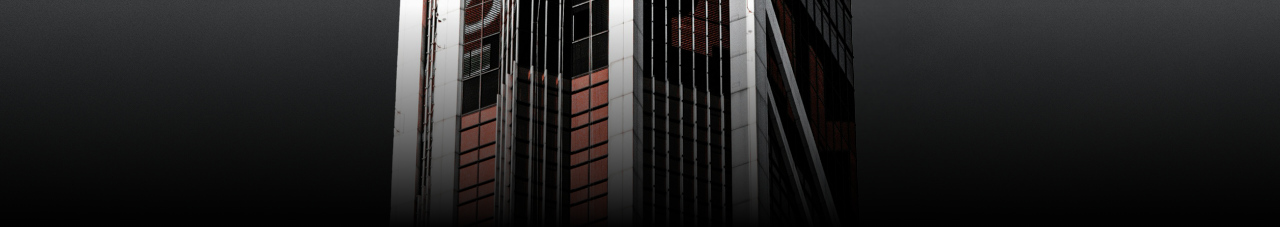
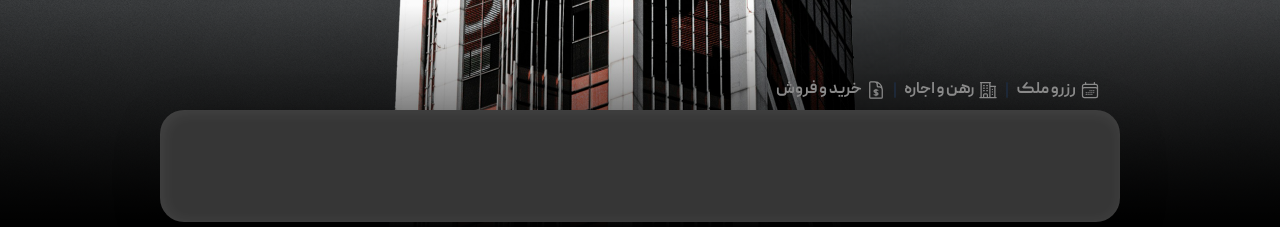
Before and after one commit to next-summer-1404/unknown, a Next.js app: page / in a window 1280 px wide. Shown: the part 670-897 px from the top of the page. Built offline with nearby package versions, Linux system fonts and the light colour scheme.

Commit message:
add icon to searchbar

```diff
--- /dev/null
+++ b/src/components/HomeContainer/SearchBar/searchBar.tsx
@@ -0,0 +1,30 @@
+// import Image from "next/image";
+import { BuildingOffice2Icon, CalendarDaysIcon, DocumentCurrencyDollarIcon } from "@heroicons/react/24/outline";
+const SearchBar = () => {
+
+
+  return (
+
+    <div className="absolute bottom-2 lg:w-full  z-50 flex flex-col items-center">
+      <div className="flex w-3/4 items-center gap-2 px-5 py-2">
+        <button className="flex items-center gap-1 cursor-pointer text-[#8C8C8C]">
+            <CalendarDaysIcon className="w-5 h-5 text-[#8C8C8C]" />
+          <span>رزرو ملک</span>
+        </button>
+        <div className="w-0.5 h-4 bg-gray-800 rounded-4xl overflow-hidden"></div>
+        <button className="flex items-center gap-1 cursor-pointer text-[#8C8C8C]">
+            <BuildingOffice2Icon  className="w-5 h-5 text-[#8C8C8C]" />
+          <span>رهن و اجاره</span>
+        </button>
+        <div className="w-0.5 h-4 bg-gray-800 rounded-4xl"></div>
+        <button className="flex items-center gap-1 cursor-pointer text-[#8C8C8C]">
+            <DocumentCurrencyDollarIcon className="w-5 h-5 text-[#8C8C8C]" />
+          <span>خرید و فروش</span>
+        </button>
+      </div>
+      <div className="w-3/4 h-28 bg-[#363636] rounded-3xl drop-shadow-[0px_12px_24px_rgba(0,0,0,0.16)] shadow-[inset_2px_2px_16px_0px_rgba(255,255,255,0.08)]"></div>
+    </div>
+  );
+};
+
+export default SearchBar;
```
